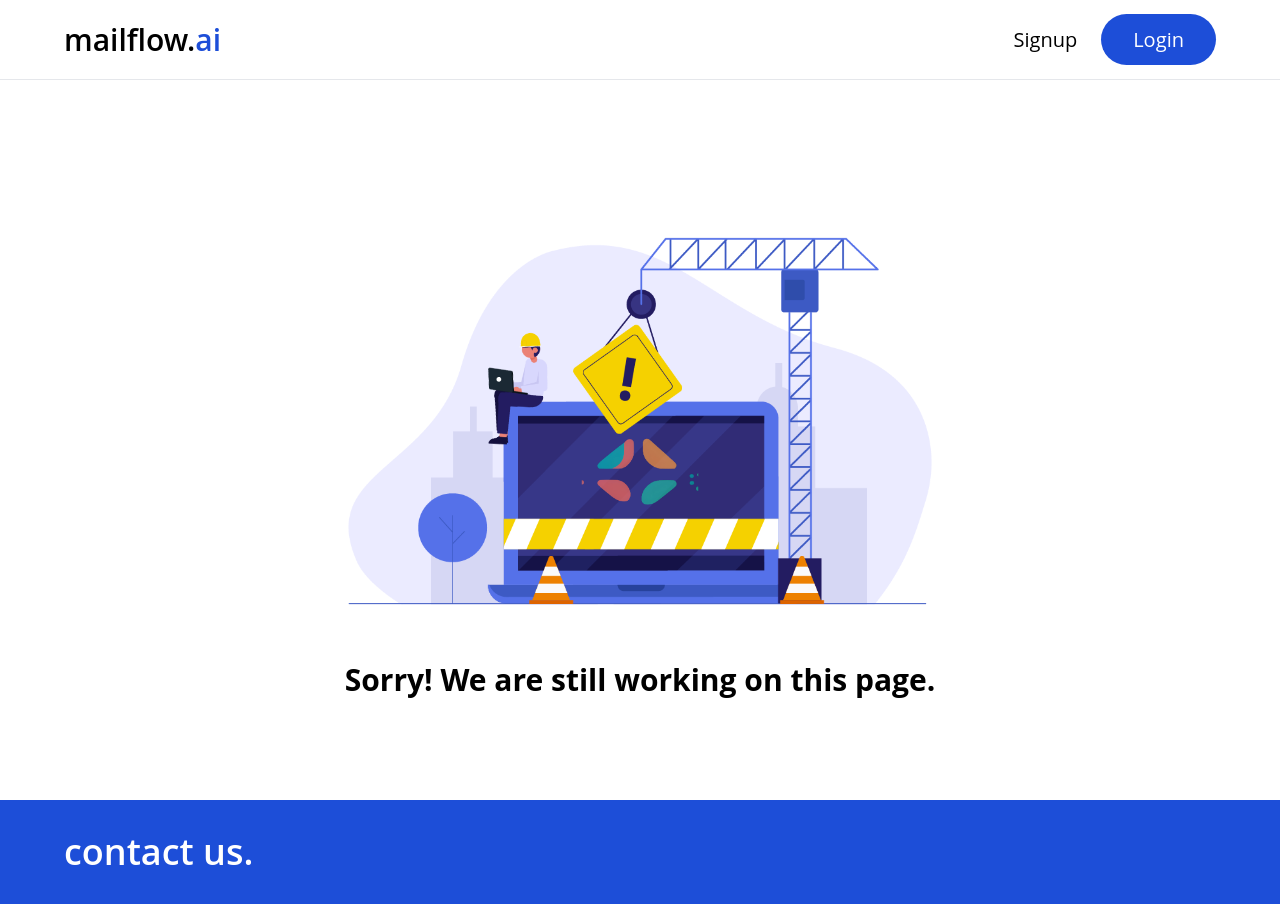
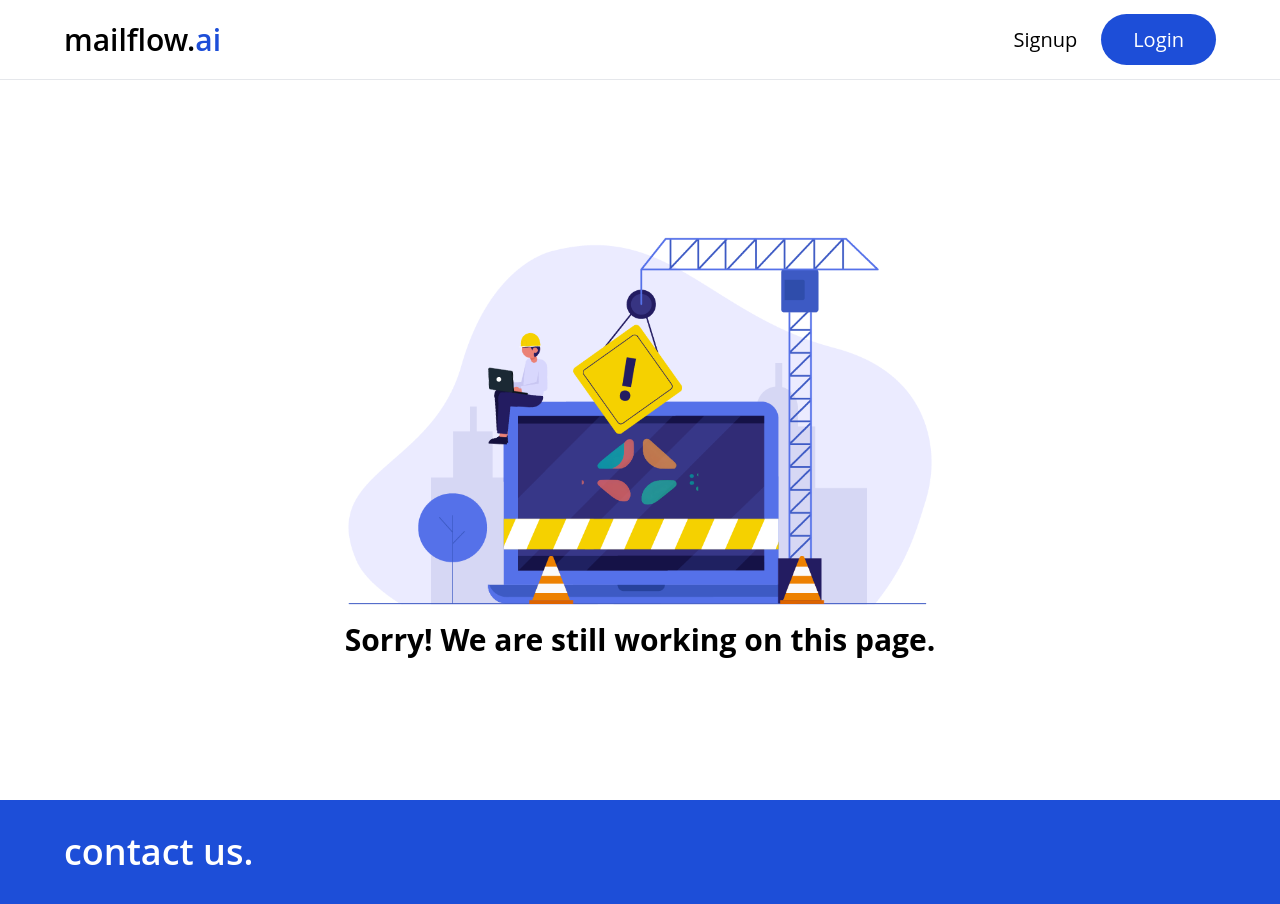
Before and after one commit to Ronit26x/MailFlowFrontend, a Next.js app: page /pages/UnderConstruction in a window 1280 px wide. Shown: the top 904 px of the page. Built offline with nearby package versions, Linux system fonts and the light colour scheme.

Commit message:
under construction added

```diff
--- a/src/app/pages/UnderConstruction/page.js
+++ b/src/app/pages/UnderConstruction/page.js
@@ -7,8 +7,8 @@ export default function UnderConstruction(){
     return(
         <div className="h-[90vh] w-full flex items-center justify-center">
             <div className="flex flex-col items-center">
-                <Lottie animationData={constructionAnimation} className="h-[60vh]" />
-                <p className="text-3xl font-bold">Sorry! We are still working on this page.</p>
+                <Lottie animationData={constructionAnimation} className="h-[60vh] -mt-10" />
+                <p className="text-3xl font-bold -mt-10">Sorry! We are still working on this page.</p>
             </div>
         </div>
     );
```
